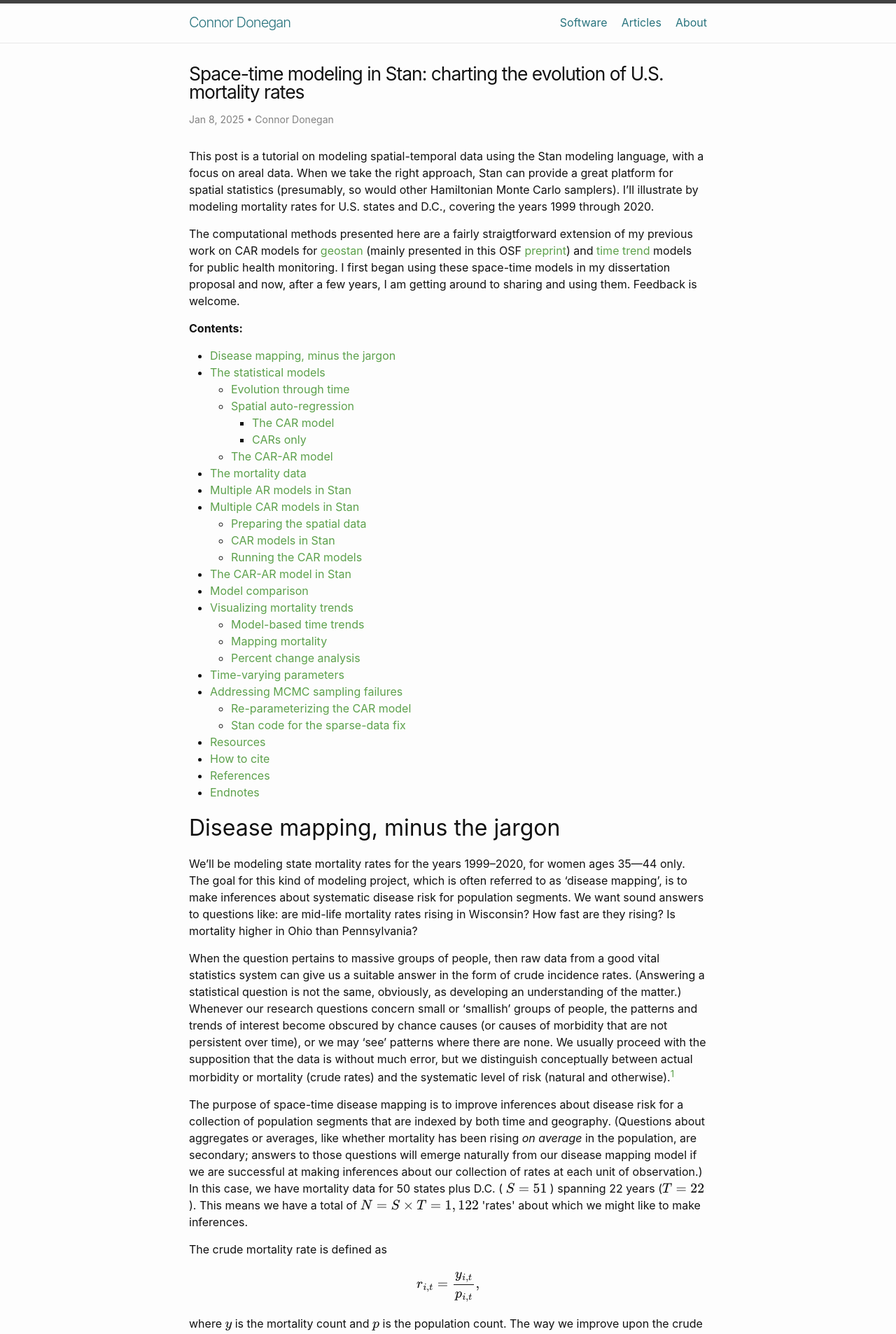
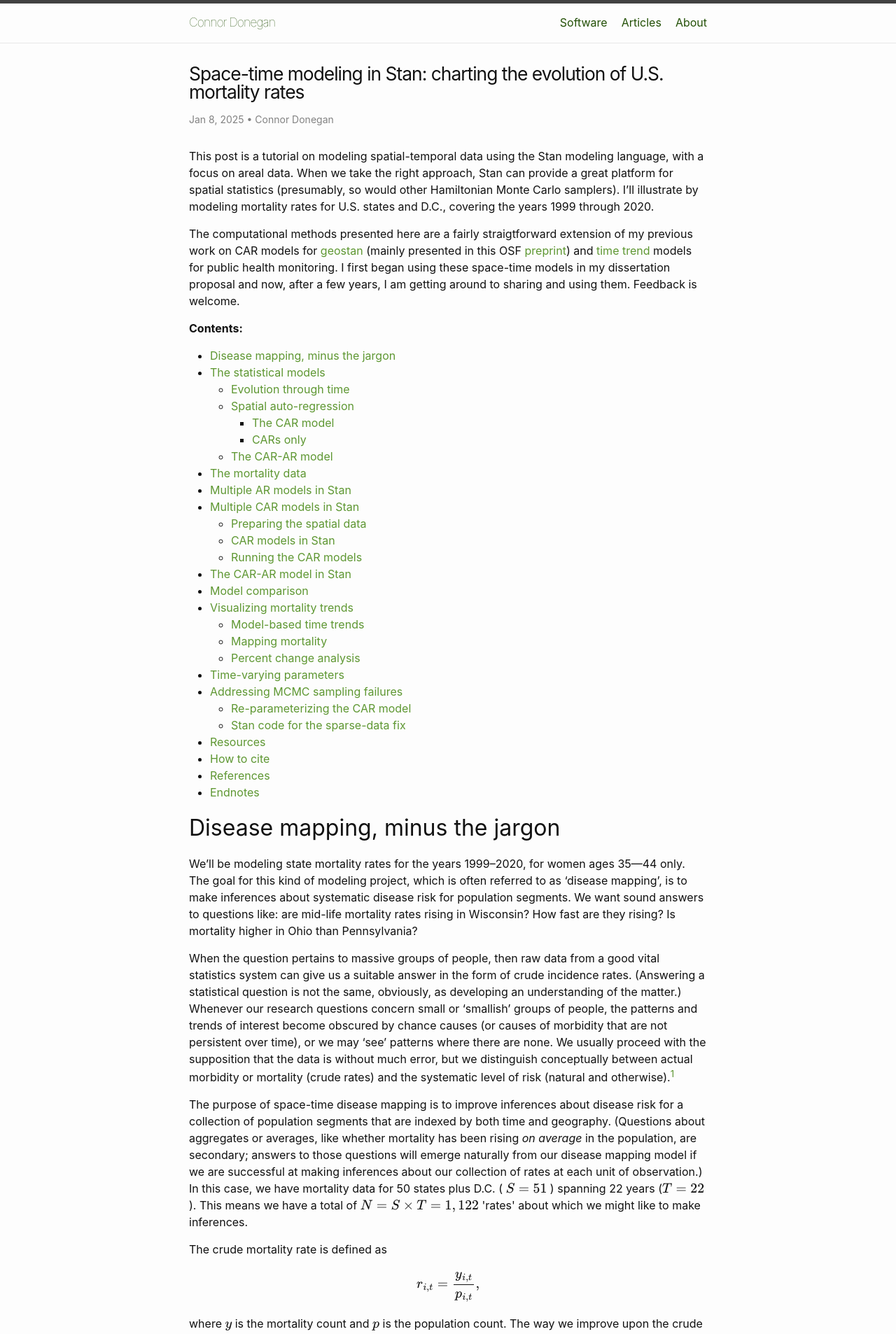
Before and after one commit to ConnorDonegan/connordonegan.github.io, a Jekyll site: the page built from _posts/2025-01-08-space-time-mortality.markdown, in a window 1280 px wide. Shown: the top 1906 px of the page at 70% size. Built offline with Jekyll 4.4.1, drawn with Linux system fonts in a browser that asks for light colours; comment, search, counter and statistics services are not loaded.

Commit message:
adjust style

```diff
--- a/_sass/minima.scss
+++ b/_sass/minima.scss
@@ -2,7 +2,7 @@
 
 // Define defaults for each variable.
 
-$base-font-family: -apple-system, BlinkMacSystemFont, "Segoe UI", Roboto, Helvetica, Arial, sans-serif, "Apple Color Emoji", "Segoe UI Emoji", "Segoe UI Symbol" !default;
+$base-font-family: -apple-system, Georgia, Arial, BlinkMacSystemFont, "Segoe UI", Helvetica, Roboto, sans-serif, "Apple Color Emoji", "Segoe UI Emoji", "Segoe UI Symbol" !default;
 $base-font-size:   16px !default;
 $base-font-weight: 400 !default;
 $small-font-size:  $base-font-size * 0.875 !default;
@@ -12,8 +12,8 @@
 
 $text-color:       #111 !default;
 $background-color: #fdfdfd !default;
-$brand-color:      #5da14c !default;
-$brand-color-comp: #29747e !default;
+$brand-color:      #5E9732 !default;
+$brand-color-comp: #235006 !default; // [dkgreen]#407418 !default;        // #29747e !default;
 
 $grey-color:       #828282 !default;
 $grey-color-light: lighten($grey-color, 40%) !default;
--- a/_sass/minima/_layout.scss
+++ b/_sass/minima/_layout.scss
@@ -11,8 +11,8 @@
 }
 
 .site-title {
-  @include relative-font-size(1.25);
-  font-weight: 300;
+  @include relative-font-size(1.1); //1.25
+  font-weight: 100; // 300
   line-height: $base-line-height * $base-font-size * 2.25;
   letter-spacing: -1px;
   margin-bottom: 0;
```
